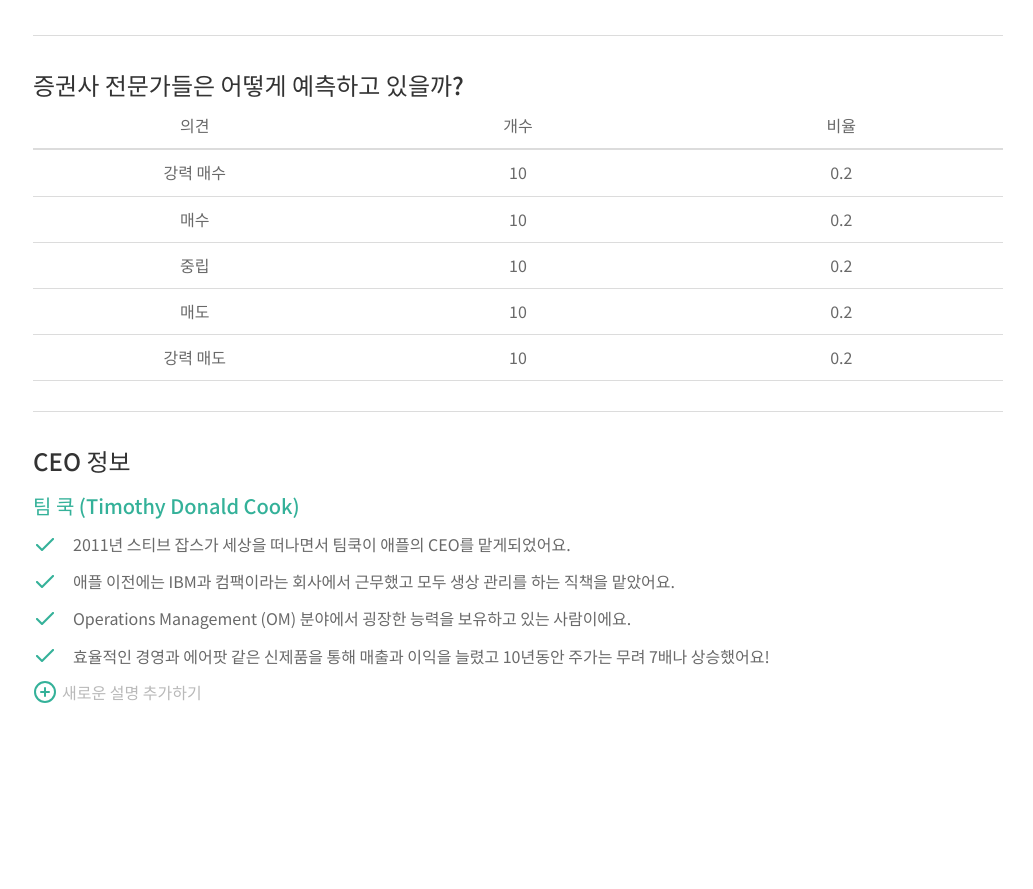
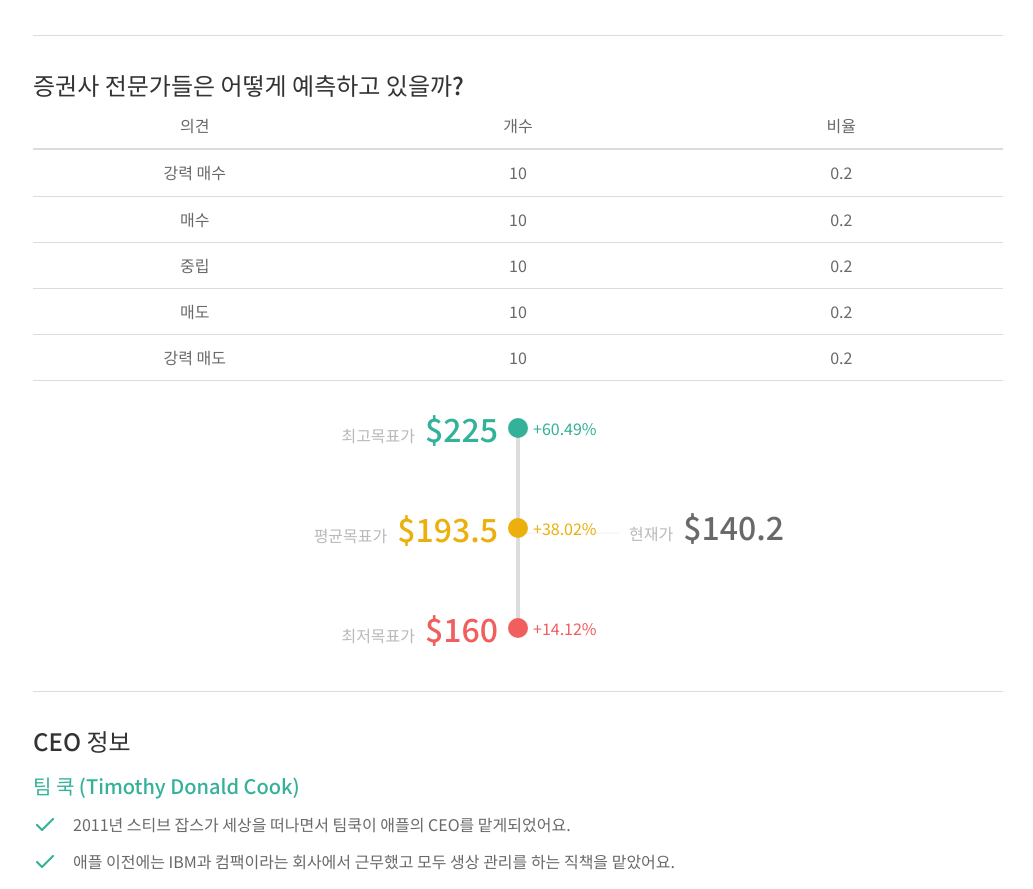
Before and after one commit to GBSIM/oruum_dashboard_client, a React (Create React App) app: page /Stock in a window 1280 px wide. Shown: the part 2452-3341 px from the top of the page, without its empty margins (247-1280 px from the left). Before the commit the page ends 3257 px from the top, so only its background shows below. Built offline with nearby package versions, Linux system fonts and the light colour scheme; no server answers.

Commit message:
add expert target price

```diff
--- /dev/null
+++ b/src/components/ui_library/stock/ExpertExpectations/ExpertExpectations.css
@@ -0,0 +1,11 @@
+.expert-expectations-container {
+    display: flex;
+    flex-direction: row;
+    align-items: center;
+}
+
+@media (max-width: 1600px) {
+    .expert-expectations-container {
+        flex-direction: column;
+    }
+}
--- a/src/components/ui_library/stock/ExpertExpectations/ExpertExpectations.js
+++ b/src/components/ui_library/stock/ExpertExpectations/ExpertExpectations.js
@@ -1,12 +1,19 @@
-import ContentsTitle from "../../unit/ContentsTitle/ContentsTitle"
-import ExpertOpinions from "../ExpertOpinions/ExpertOpinions"
+import ContentsTitle from "../../unit/ContentsTitle/ContentsTitle";
+import ExpertOpinions from "../ExpertOpinions/ExpertOpinions";
+import ExpertTargetPrices from "../ExpertTargetPrices/ExpertTargetPrices";
+import './ExpertExpectations.css';
 
 export default function ExpertExpectations() {
     return (
         <div>
             <ContentsTitle title='증권사 전문가들은 어떻게 예측하고 있을까?'></ContentsTitle>
             <div style={{minHeight:'10px'}}></div>
-            <ExpertOpinions></ExpertOpinions>
+            <div className='expert-expectations-container'>
+                <ExpertOpinions></ExpertOpinions>
+                <div style={{minHeight:'40px'}}></div>
+                <ExpertTargetPrices></ExpertTargetPrices>
+                <div style={{minHeight:'40px'}}></div>
+            </div>
         </div>
     )
 }
--- a/src/components/ui_library/stock/ExpertOpinions/ExpertOpinions.js
+++ b/src/components/ui_library/stock/ExpertOpinions/ExpertOpinions.js
@@ -13,7 +13,7 @@ export default function ExpertOpinions() {
     ));
 
     return (
-        <div>
+        <div style={{flex:'1',width:'100%'}}>
             <TableHeader
                 headerList={['의견','개수','비율']}></TableHeader>
             {OpinionList}
--- /dev/null
+++ b/src/components/ui_library/stock/ExpertTargetPrices/ExpertTargetPrices.css
@@ -0,0 +1,50 @@
+.expert-target-prices-container {
+    flex: 1;
+    display: flex;
+    flex-direction: row;
+    justify-content: center;
+}
+
+.target-price-container {
+    display: flex;
+    flex-direction: row;
+    justify-content: flex-end;
+    align-items: baseline;
+    width: 200px;
+}
+
+.current-price-container {
+    display: flex;
+    flex-direction: row;
+    align-items: baseline;
+    width: 200px;
+}
+
+.target-price-title {
+    color: #B9B9B9;
+}
+
+.target-price {
+    margin-left: 10px;
+    font-size: 32px;
+    font-weight: 500;
+}
+
+.round-ball-with-value-margin-container {
+    display: flex;
+    flex-direction: row;
+    align-items: center;
+}
+
+.round-ball {
+    width: 20px;
+    height: 20px;
+    border-radius: 50%;
+    margin-right: 5px;
+}
+
+@media (max-width: 600px) {
+    .expert-target-prices-container {
+        display: none;
+    }
+}
--- /dev/null
+++ b/src/components/ui_library/stock/ExpertTargetPrices/ExpertTargetPrices.js
@@ -0,0 +1,74 @@
+import './ExpertTargetPrices.css';
+import { useSelector } from "react-redux";
+import VerticalBar from '../../unit/VerticalBar/VerticalBar';
+
+export default function ExpertTargetPrices() {
+    const {currentPrice,targetPriceHigh,targetPriceAvg,targetPriceLow,currency} = useSelector(state => state.stock);
+
+    const targetPriceHighMargin = ((targetPriceHigh - currentPrice) / currentPrice * 100).toFixed(2);
+    const targetPriceAvgMargin = ((targetPriceAvg - currentPrice) / currentPrice * 100).toFixed(2);
+    const targetPriceLowMargin = ((targetPriceLow - currentPrice) / currentPrice * 100).toFixed(2);
+
+    return (
+        <div className='expert-target-prices-container'>
+            <div style={{position:'relative'}}>
+                <div style={{position:'absolute',top:'80px',left:'3px',display:'flex',flexDirection:'row',alignItems:'center'}}>
+                    <div style={{background:'#F8F8F8',width:'100px',height:'2px',marginTop:'13px'}}></div>
+                    <div style={{minWidth:'10px'}}></div>
+                    <CurrentPrice title='현재가' currency={currency} color='#696969' targetPrice={currentPrice}></CurrentPrice>
+                </div>
+                <VerticalBar width='4px' horizontalMargin='0px' height='200px'></VerticalBar>
+                <div style={{position:'absolute',top:'-18px',left:'-218px',display:'flex',flexDirection:'row'}}>
+                    <TargetPrice title='최고목표가' currency={currency} color='#34B199' targetPrice={targetPriceHigh}></TargetPrice>
+                    <div style={{minWidth:'10px'}}></div>
+                    <RoundBallWithValueMargin color='#34B199' valueMargin={targetPriceHighMargin}></RoundBallWithValueMargin>
+                </div>
+                <div style={{position:'absolute',top:'82px',left:'-218px',display:'flex',flexDirection:'row'}}>
+                    <TargetPrice title='평균목표가' currency={currency} color='#EBB00C' targetPrice={targetPriceAvg}></TargetPrice>
+                    <div style={{minWidth:'10px'}}></div>
+                    <RoundBallWithValueMargin color='#EBB00C' valueMargin={targetPriceAvgMargin}></RoundBallWithValueMargin>
+                </div>
+                <div style={{position:'absolute',top:'182px',left:'-218px',display:'flex',flexDirection:'row'}}>
+                    <TargetPrice title='최저목표가' currency={currency} color='#F15E5E' targetPrice={targetPriceLow}></TargetPrice>
+                    <div style={{minWidth:'10px'}}></div>
+                    <RoundBallWithValueMargin color='#F15E5E' valueMargin={targetPriceLowMargin}></RoundBallWithValueMargin>
+                </div>
+            </div>
+        </div>
+    )
+}
+
+function CurrentPrice(props) {
+    return (
+        <div className='current-price-container'>
+            <span className='target-price-title'>{props.title}</span>
+            <div className="target-price" style={{color:props.color}}>{props.currency}{props.targetPrice}</div>
+        </div>
+    )
+}
+
+function TargetPrice(props) {
+    return (
+        <div className='target-price-container'>
+            <span className='target-price-title'>{props.title}</span>
+            <div className="target-price" style={{color:props.color}}>{props.currency}{props.targetPrice}</div>
+        </div>
+    )
+}
+
+function RoundBallWithValueMargin(props) {
+    let valueMarginText;
+    if (props.valueMargin >= 0) {
+        valueMarginText = "+" + String(props.valueMargin);
+    } else {
+        valueMarginText = props.valueMargin;
+    }
+
+    return (
+        <div className='round-ball-with-value-margin-container'>
+            <div className='round-ball' style={{background:props.color}}>
+            </div>
+            <span style={{color:props.color}}>{valueMarginText}%</span>
+        </div>
+    )
+}
```
